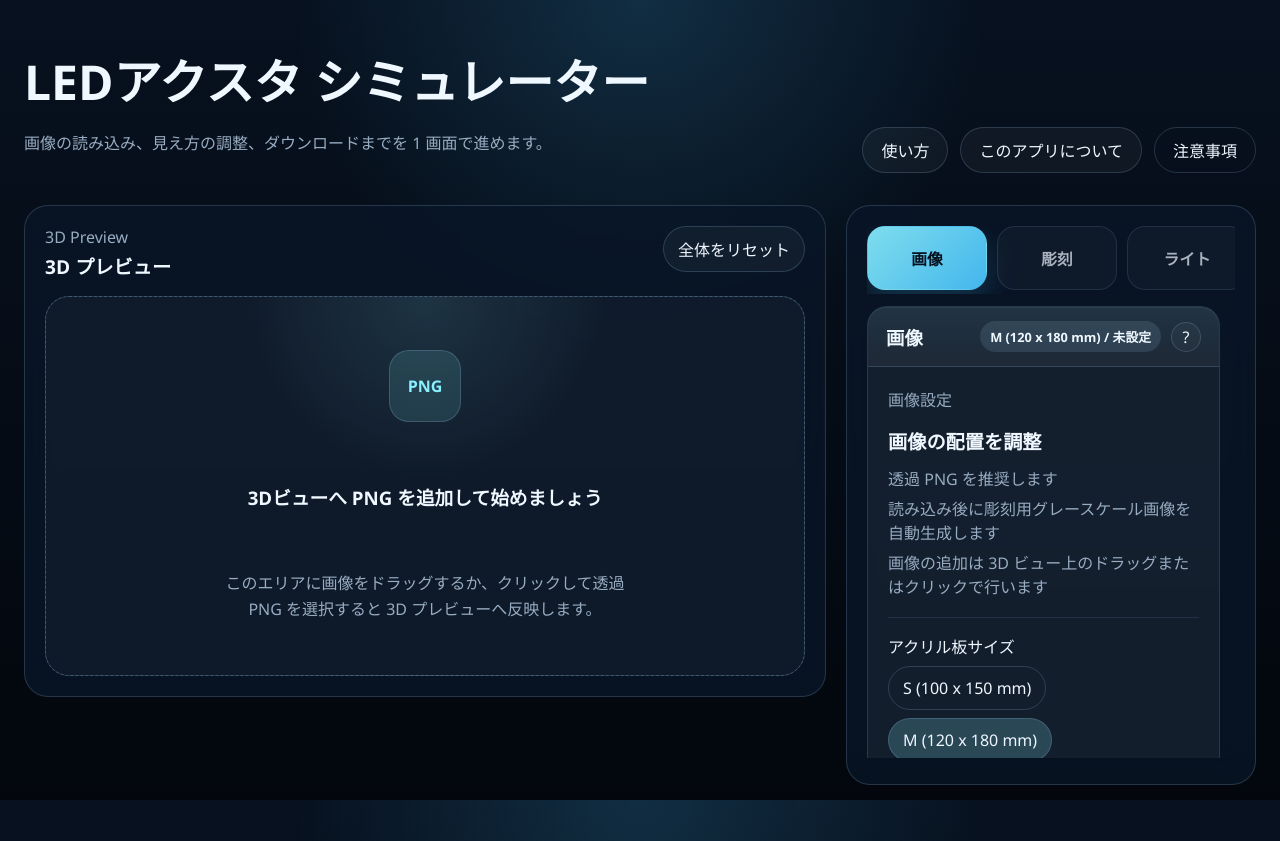
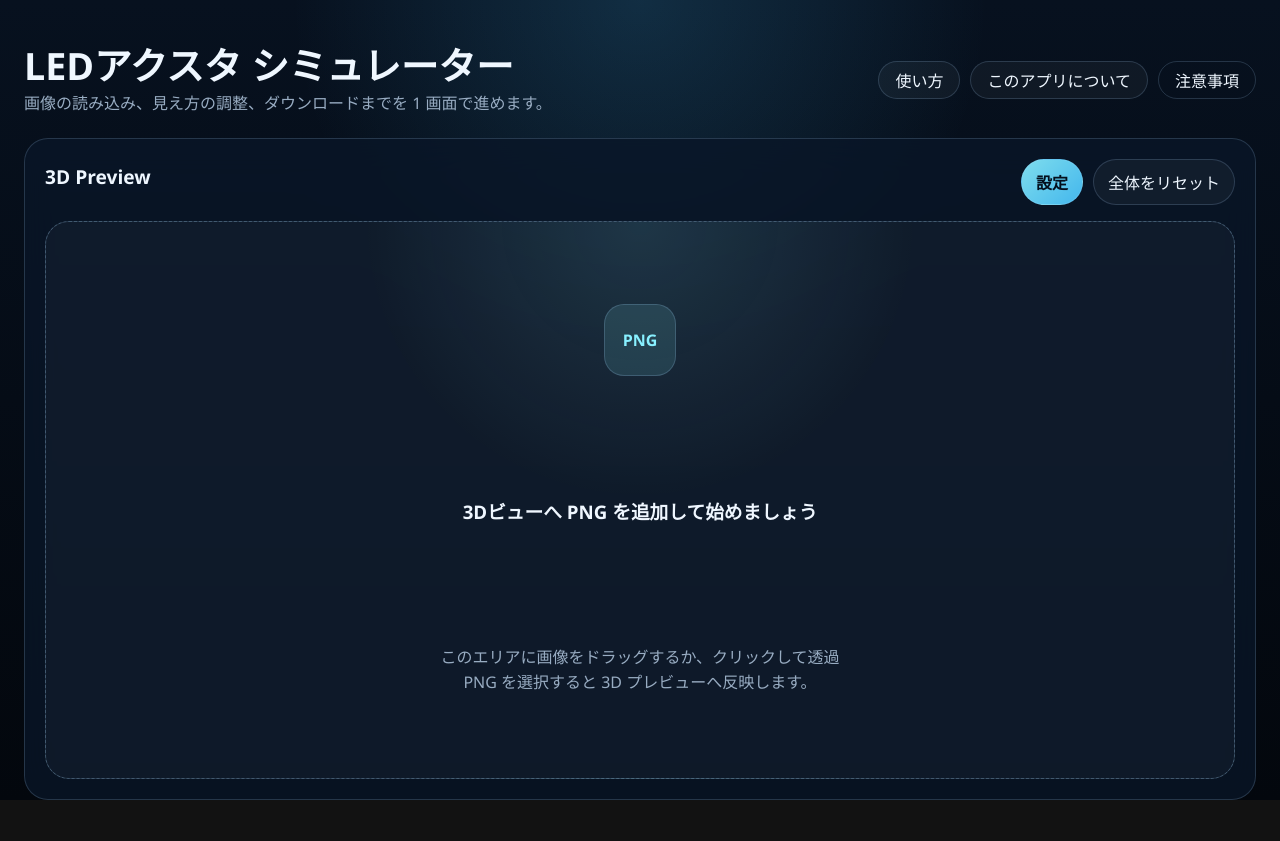
Before and after one commit to kykt35/AcrylLEDSimulator, a Next.js app: page / in a window 1280 px wide. After the commit the page ends 800 px from the top, so only its background shows below. Built offline with nearby package versions, Linux system fonts and the light colour scheme.

Commit message:
feat(ui): use overlay drawer for simulator controls

```diff
--- a/app/globals.css
+++ b/app/globals.css
@@ -69,6 +69,13 @@ button {
   padding: 40px 0 56px;
 }
 
+.simulator-shell {
+  min-height: 100vh;
+  padding-bottom: 0;
+  display: grid;
+  grid-template-rows: auto minmax(0, 1fr);
+}
+
 .hero-grid {
   display: grid;
   grid-template-columns: minmax(0, 1.55fr) minmax(320px, 0.95fr);
@@ -93,12 +100,13 @@ button {
 }
 
 .simulator-header {
-  padding: 4px 0 8px;
-  margin-bottom: 24px;
+  min-height: 80px;
+  padding: 0;
+  margin-bottom: 18px;
   display: flex;
-  gap: 20px;
+  gap: 18px;
   justify-content: space-between;
-  align-items: flex-end;
+  align-items: center;
 }
 
 .hero-title,
@@ -114,6 +122,16 @@ button {
 
 .page-title {
   font-size: clamp(2rem, 4vw, 3rem);
+}
+
+.simulator-header .page-title {
+  font-size: clamp(1.75rem, 3vw, 2.35rem);
+  line-height: 1.08;
+}
+
+.simulator-header .page-description {
+  margin: 6px 0 0;
+  line-height: 1.35;
 }
 
 .hero-description,
@@ -142,6 +160,11 @@ button {
   flex-wrap: wrap;
 }
 
+.simulator-header .header-actions {
+  align-items: center;
+  gap: 10px;
+}
+
 .eyebrow,
 .section-kicker,
 .card-label {
@@ -162,6 +185,12 @@ button {
   padding: 0 18px;
   border-radius: 999px;
   border: 1px solid var(--line);
+}
+
+.simulator-header .secondary-link,
+.simulator-header .ghost-link {
+  min-height: 38px;
+  padding: 0 16px;
 }
 
 .primary-link {
@@ -302,9 +331,12 @@ button {
 
 .simulator-layout {
   display: grid;
-  grid-template-columns: minmax(0, 1.8fr) minmax(320px, 0.92fr);
-  gap: 20px;
+  grid-template-columns: minmax(0, 1fr);
   align-items: start;
+  position: relative;
+  isolation: isolate;
+  height: 100%;
+  min-height: 0;
 }
 
 .preview-shell,
@@ -318,8 +350,11 @@ button {
 .preview-shell {
   padding: 20px;
   display: grid;
+  grid-template-rows: auto minmax(320px, 1fr);
   gap: 16px;
+  height: 100%;
   min-width: 0;
+  min-height: 0;
   position: relative;
 }
 
@@ -331,13 +366,16 @@ button {
 }
 
 .preview-header-actions {
-  display: grid;
-  justify-items: end;
+  display: flex;
+  align-items: center;
+  justify-content: flex-end;
+  flex-wrap: wrap;
   gap: 10px;
 }
 
 .preview-status {
   margin: 0;
+  flex-basis: 100%;
   max-width: 320px;
   color: var(--muted);
   line-height: 1.6;
@@ -345,14 +383,50 @@ button {
 }
 
 .control-panel {
+  position: absolute;
+  inset: 0 0 0 auto;
+  z-index: 10;
+  width: min(420px, calc(100% - 32px));
   padding: 20px;
   display: flex;
   flex-direction: column;
   gap: 12px;
   min-width: 0;
   align-self: start;
-  max-height: calc(100vh - 220px);
+  max-height: 100%;
   overflow: hidden;
+  box-shadow: 0 24px 80px rgba(0, 0, 0, 0.42);
+  animation: drawer-slide-in 0.18s ease-out;
+}
+
+.control-drawer-backdrop {
+  position: absolute;
+  inset: 0;
+  z-index: 8;
+  padding: 0;
+  border: 0;
+  border-radius: 24px;
+  background: rgba(3, 7, 13, 0.36);
+  backdrop-filter: blur(2px);
+  cursor: pointer;
+}
+
+.control-drawer-backdrop:focus-visible {
+  outline: 2px solid var(--accent);
+  outline-offset: -4px;
+}
+
+.control-drawer-header {
+  display: flex;
+  gap: 16px;
+  align-items: flex-start;
+  justify-content: space-between;
+  flex-shrink: 0;
+}
+
+.control-drawer-title {
+  margin: 4px 0 0;
+  font-size: 1.22rem;
 }
 
 .control-panel-content {
@@ -528,7 +602,8 @@ button {
   width: 100%;
   max-width: 100%;
   min-width: 0;
-  height: clamp(260px, min(50vh, 380px), 400px);
+  height: 100%;
+  min-height: 320px;
   border-radius: 24px;
   overflow: hidden;
   border: 1px solid rgba(169, 216, 255, 0.2);
@@ -830,7 +905,8 @@ button {
 
 .preview-stage {
   position: relative;
-  min-height: clamp(260px, min(50vh, 380px), 400px);
+  height: 100%;
+  min-height: 0;
   border-radius: 24px;
   outline: none;
   transition:
@@ -870,7 +946,7 @@ button {
 }
 
 .preview-empty-state {
-  min-height: inherit;
+  min-height: 100%;
   display: grid;
   place-items: center;
   gap: 12px;
@@ -1254,6 +1330,10 @@ button {
     padding: 28px 0 40px;
   }
 
+  .simulator-shell {
+    padding-bottom: 0;
+  }
+
   .hero-grid,
   .steps-grid,
   .simulator-layout,
@@ -1267,6 +1347,14 @@ button {
     min-height: auto;
   }
 
+  .preview-shell {
+    grid-template-rows: auto minmax(280px, 1fr);
+  }
+
+  .simulator-canvas-host {
+    min-height: 280px;
+  }
+
   .usage-hero {
     align-items: flex-start;
     flex-direction: column;
@@ -1277,7 +1365,7 @@ button {
   }
 
   .preview-header-actions {
-    justify-items: start;
+    justify-content: flex-start;
   }
 
   .preview-status {
@@ -1286,13 +1374,13 @@ button {
   }
 
   .control-panel {
-    width: 100%;
-    max-height: none;
-    overflow: visible;
+    width: min(420px, calc(100% - 16px));
+    max-height: 100%;
+    overflow: hidden;
   }
 
   .control-panel-content {
-    display: grid;
+    display: flex;
     min-height: 0;
   }
 
@@ -1316,7 +1404,7 @@ button {
   }
 
   .control-tab-panels {
-    overflow-y: visible;
+    overflow-y: auto;
     min-height: 0;
     max-height: none;
   }
@@ -1352,6 +1440,18 @@ button {
   }
 }
 
+@keyframes drawer-slide-in {
+  from {
+    opacity: 0;
+    transform: translateX(24px);
+  }
+
+  to {
+    opacity: 1;
+    transform: translateX(0);
+  }
+}
+
 @keyframes spin {
   to {
     transform: rotate(360deg);
--- a/components/screens/SimulatorScreen.tsx
+++ b/components/screens/SimulatorScreen.tsx
@@ -228,6 +228,9 @@ function getTabDescription(tabId: ControlPanelTabId) {
 export function SimulatorScreen({ searchParams = {} }: SimulatorScreenProps) {
   const previewRef = useRef<HTMLDivElement>(null);
   const previewFileInputRef = useRef<HTMLInputElement>(null);
+  const controlDrawerOpenButtonRef = useRef<HTMLButtonElement>(null);
+  const controlDrawerCloseButtonRef = useRef<HTMLButtonElement>(null);
+  const wasControlDrawerOpenRef = useRef(false);
   const previewPointerStartRef = useRef<{ x: number; y: number } | null>(null);
   const previewPointerMovedRef = useRef(false);
   const [sourceImage, dispatchSourceImage] = useReducer(sourceImageReducer, defaultSourceImageState);
@@ -255,6 +258,7 @@ export function SimulatorScreen({ searchParams = {} }: SimulatorScreenProps) {
   const [isSaveCompleteOpen, setIsSaveCompleteOpen] = useState(false);
   const [exportFormat, setExportFormat] = useState<ExportImageFormat>("png");
   const [controlPanelTab, setControlPanelTab] = useState<ControlPanelTabId>("image");
+  const [isControlDrawerOpen, setIsControlDrawerOpen] = useState(false);
   const [isPreviewDragActive, setIsPreviewDragActive] = useState(false);
 
   const isImageReady = hasImage(sourceImage.src);
@@ -479,6 +483,42 @@ export function SimulatorScreen({ searchParams = {} }: SimulatorScreenProps) {
   const activateControlPanelTab = useCallback((tabId: ControlPanelTabId) => {
     setControlPanelTab(tabId);
   }, []);
+
+  const openControlDrawer = useCallback(() => {
+    setIsControlDrawerOpen(true);
+  }, []);
+
+  const closeControlDrawer = useCallback(() => {
+    setIsControlDrawerOpen(false);
+  }, []);
+
+  useEffect(() => {
+    if (isControlDrawerOpen) {
+      controlDrawerCloseButtonRef.current?.focus();
+    } else if (wasControlDrawerOpenRef.current) {
+      controlDrawerOpenButtonRef.current?.focus();
+    }
+
+    wasControlDrawerOpenRef.current = isControlDrawerOpen;
+  }, [isControlDrawerOpen]);
+
+  useEffect(() => {
+    if (!isControlDrawerOpen) {
+      return;
+    }
+
+    const handleKeyDown = (event: KeyboardEvent) => {
+      if (event.key === "Escape") {
+        closeControlDrawer();
+      }
+    };
+
+    document.addEventListener("keydown", handleKeyDown);
+
+    return () => {
+      document.removeEventListener("keydown", handleKeyDown);
+    };
+  }, [closeControlDrawer, isControlDrawerOpen]);
 
   const handleFileSelected = useCallback(async (file: File) => {
     dispatchSourceImage({ type: "load-start", fileName: file.name });
@@ -934,7 +974,7 @@ export function SimulatorScreen({ searchParams = {} }: SimulatorScreenProps) {
         : null;
 
   return (
-    <main className="shell">
+    <main className="shell simulator-shell">
       <p className="sr-only" aria-live="polite" aria-atomic="true">
         {liveRegionMessage}
       </p>
@@ -960,8 +1000,7 @@ export function SimulatorScreen({ searchParams = {} }: SimulatorScreenProps) {
         <section className="preview-shell">
           <div className="preview-header">
             <div>
-              <p className="panel-label">3D Preview</p>
-              <h2 className="panel-title">3D プレビュー</h2>
+              <h2 className="panel-title">3D Preview</h2>
             </div>
             <div className="preview-header-actions">
               {previewHeaderStatus ? (
@@ -969,6 +1008,17 @@ export function SimulatorScreen({ searchParams = {} }: SimulatorScreenProps) {
                   {previewHeaderStatus}
                 </p>
               ) : null}
+              <button
+                ref={controlDrawerOpenButtonRef}
+                type="button"
+                className="primary-button compact"
+                aria-controls="control-drawer"
+                aria-expanded={isControlDrawerOpen}
+                aria-label="設定を開く"
+                onClick={openControlDrawer}
+              >
+                設定
+              </button>
               <button type="button" className="secondary-button compact" onClick={resetEditor}>
                 全体をリセット
               </button>
@@ -1053,8 +1103,32 @@ export function SimulatorScreen({ searchParams = {} }: SimulatorScreenProps) {
           ) : null}
         </section>
 
-        <aside className="control-panel" aria-label="シミュレーター設定">
-          <div id="control-panel-content" className="control-panel-content">
+        {isControlDrawerOpen ? (
+          <>
+            <button
+              type="button"
+              className="control-drawer-backdrop"
+              aria-label="設定を閉じる"
+              onClick={closeControlDrawer}
+            />
+            <aside id="control-drawer" className="control-panel" aria-labelledby="control-drawer-title">
+              <div className="control-drawer-header">
+                <div>
+                  <p className="panel-label">Settings</p>
+                  <h2 id="control-drawer-title" className="control-drawer-title">
+                    シミュレーター設定
+                  </h2>
+                </div>
+                <button
+                  ref={controlDrawerCloseButtonRef}
+                  type="button"
+                  className="secondary-button compact"
+                  onClick={closeControlDrawer}
+                >
+                  閉じる
+                </button>
+              </div>
+              <div id="control-panel-content" className="control-panel-content">
             <div className="control-tablist" role="tablist" aria-label="シミュレーター設定">
               {controlPanelTabs.map((tab) => (
                 <button
@@ -1304,6 +1378,8 @@ export function SimulatorScreen({ searchParams = {} }: SimulatorScreenProps) {
           </div>
           </div>
         </aside>
+          </>
+        ) : null}
       </div>
 
       <SaveCompleteModal
```
Also changed, not shown: 1 other file (tests, documents, lock files or other folders).
